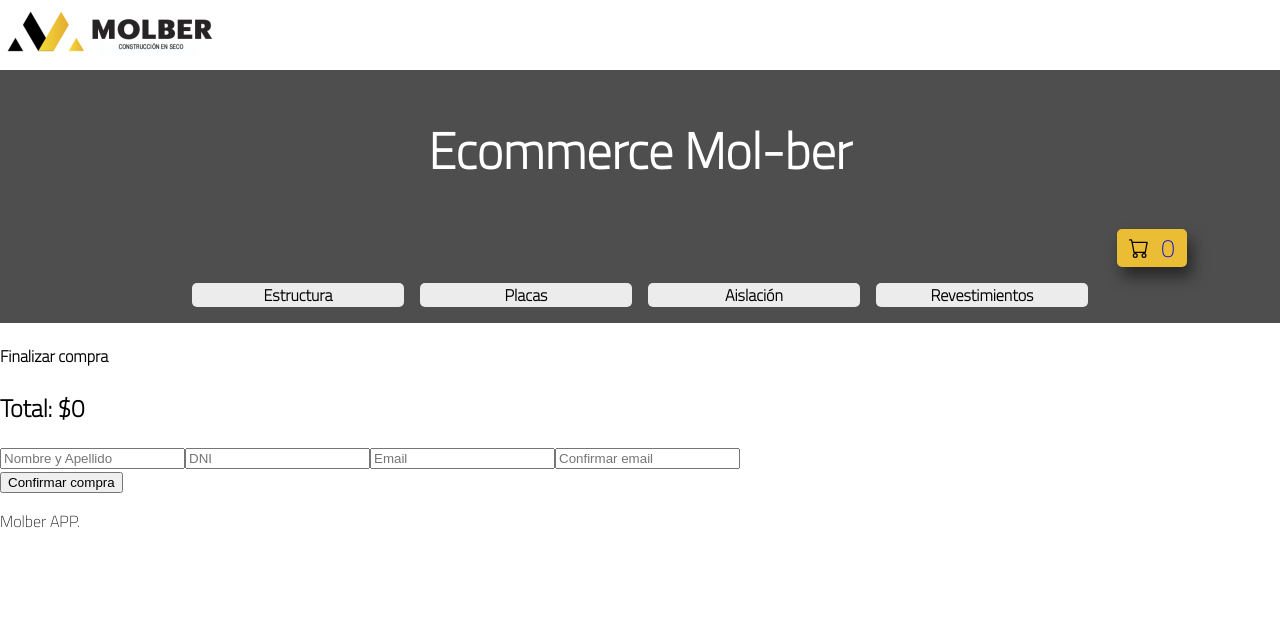
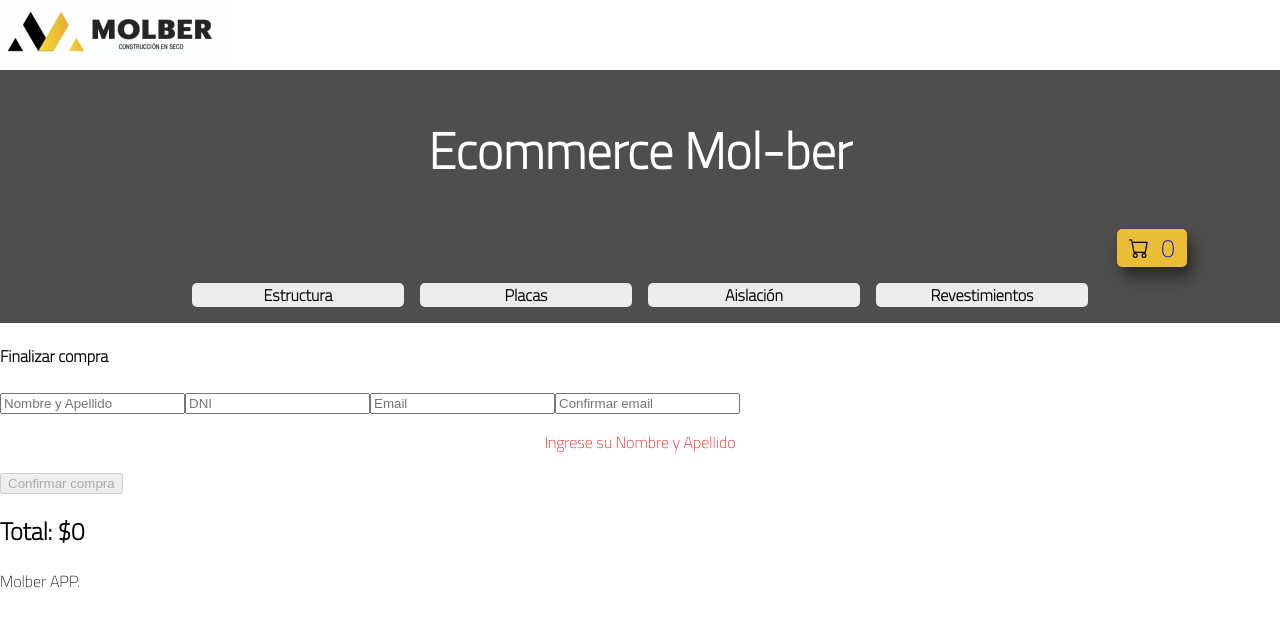
Before and after one commit to GonzaSebastian/react-toledo, a React (Create React App) app: page /checkout in a window 1280 px wide. Shown: the top 626 px of the page. Built offline with nearby package versions, Linux system fonts and the light colour scheme.

Commit message:
se crea form del comprador y se agrega componente Order en rama EntregaFinalToledo

```diff
--- a/src/components/Checkout/Checkout.js
+++ b/src/components/Checkout/Checkout.js
@@ -1,76 +1,34 @@
-import { collection, query, where, documentId, getDocs, writeBatch, addDoc } from "firebase/firestore"
+import Order from "../Order/Order"
 import { useContext, useState } from "react"
 import { CartContext } from "../../Context/CartContext"
-import { db } from "../../service/firebase/firebaseConfig"
+
 
 const Checkout = () => {
-  const { cart, total } = useContext(CartContext)
   const [name, setName] = useState('')
   const [dni, setDni] = useState('')
   const [email, setEmail] = useState('')
   const [emailConfirm, setEmailConfirm] = useState('')
 
-  const createOrder = async () => {
-    const objOrder = {
-      buyer: {
-        nombre: name,
-        dni: dni,
-        email: email,
-      },
-      items: cart,
-      total
-    }
+  const buyer = {
+    nombre: name,
+    dni: dni,
+    email: email,
+    emailConfirm: emailConfirm
+  }
 
-    const batch = writeBatch(db)
-
-    const ids = cart.map(prod => prod.id)
-
-    const productRef = query(collection(db, 'products'), where(documentId(), 'in', ids))
-
-    const productsAddedFirestore = await getDocs(productRef)
-    const { docs } = productsAddedFirestore
-
-    const outOfStock = []
-
-    docs.forEach(doc => {
-      const dataDoc = doc.data()
-      const stockDb = dataDoc.stock
-
-      const productAddedToCart = cart.find(prod => prod.id === doc.id)
-      const prodQuantity = productAddedToCart.count
-
-      if(stockDb >= prodQuantity) {
-        batch.update(doc.ref, {stock: stockDb - prodQuantity})
-      } else {
-        outOfStock.push({id: doc.id, ...dataDoc})
-      }
-    })
-
-    if(outOfStock.length === 0) {
-      await batch.commit()
-
-      const orderRef = collection(db, 'orders')
-
-      const orderAdded = await addDoc(orderRef, objOrder)
-
-      const { id } = orderAdded
-      console.log(id);
-    } else {
-      console.error('Hay productos sin stock');
-    }
-  }
+  const { total } = useContext(CartContext)
 
   return (
     <div>
       <h4>Finalizar compra</h4>
-      <h2>Total: ${total}</h2>
       <form>
         <input type='text' placeholder='Nombre y Apellido' value={name} onChange={(e) => setName(e.target.value)} />
         <input type='number' placeholder='DNI' value={dni} onChange={(e) => setDni(e.target.value)} />
         <input type='email' placeholder='Email' value={email} onChange={(e) => setEmail(e.target.value)} />
         <input type='email' placeholder='Confirmar email' value={emailConfirm} onChange={(e) => setEmailConfirm(e.target.value)} />
       </form>
-      <button onClick={createOrder}>Confirmar compra</button>
+      <Order buyer={buyer} />
+      <h2>Total: ${total}</h2>
     </div>
   )
 }
--- /dev/null
+++ b/src/components/Order/Order.js
@@ -0,0 +1,75 @@
+import { collection, query, where, documentId, getDocs, writeBatch, addDoc } from "firebase/firestore"
+import { useContext } from "react"
+import { CartContext } from "../../Context/CartContext"
+import { db } from "../../service/firebase/firebaseConfig"
+
+const Order = ( {buyer} ) => {
+  const { cart, total } = useContext(CartContext)
+
+  const validate = (nombre, dni, email, emailConfirm) => {
+    if(nombre === '') return 'Ingrese su Nombre y Apellido'
+    if(dni === '' || dni.length < 7) return 'Ingrese su numero de DNI'
+    if(email === '' || !email.includes('@')) return 'Ingrese su Email'
+    if(email !== emailConfirm) return 'Confirme su email';
+  }
+  const errorForm = validate(buyer.nombre, buyer.dni, buyer.email, buyer.emailConfirm)
+
+  const createOrder = async () => {
+    const objOrder = {
+      buyer
+      ,
+      items: cart,
+      total
+    }
+
+    const batch = writeBatch(db)
+
+    const ids = cart.map(prod => prod.id)
+
+    const productRef = query(collection(db, 'products'), where(documentId(), 'in', ids))
+
+    const productsAddedFirestore = await getDocs(productRef)
+    const { docs } = productsAddedFirestore
+
+    const outOfStock = []
+
+    docs.forEach(doc => {
+      const dataDoc = doc.data()
+      const stockDb = dataDoc.stock
+
+      const productAddedToCart = cart.find(prod => prod.id === doc.id)
+      const prodQuantity = productAddedToCart.count
+
+      if(stockDb >= prodQuantity) {
+        batch.update(doc.ref, {stock: stockDb - prodQuantity})
+      } else {
+        outOfStock.push({id: doc.id, ...dataDoc})
+      }
+    })
+
+    if(outOfStock.length === 0) {
+      await batch.commit()
+
+      const orderRef = collection(db, 'orders')
+
+      const orderAdded = await addDoc(orderRef, objOrder)
+
+      const { id } = orderAdded
+      console.log(id);
+    } else {
+      console.error('Hay productos sin stock');
+    }
+  }
+  const errorStyle= {
+    color:'red',
+    textAlign:'center'
+  }
+  return (
+    <div>
+      <p style={errorStyle}>{errorForm}</p>
+      <button disabled={errorForm} onClick={createOrder}>Confirmar compra</button>
+    </div>
+  )
+}
+
+export default Order
```
